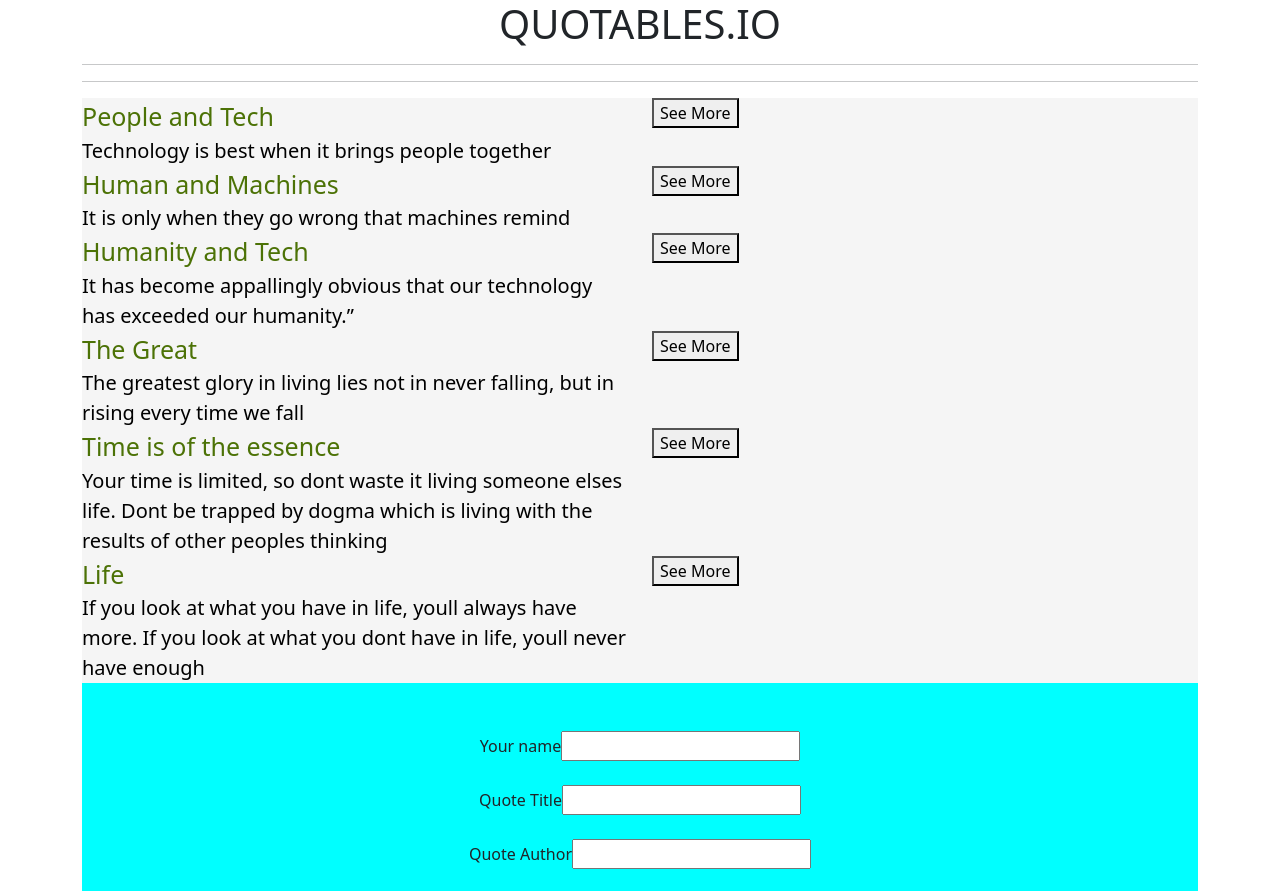
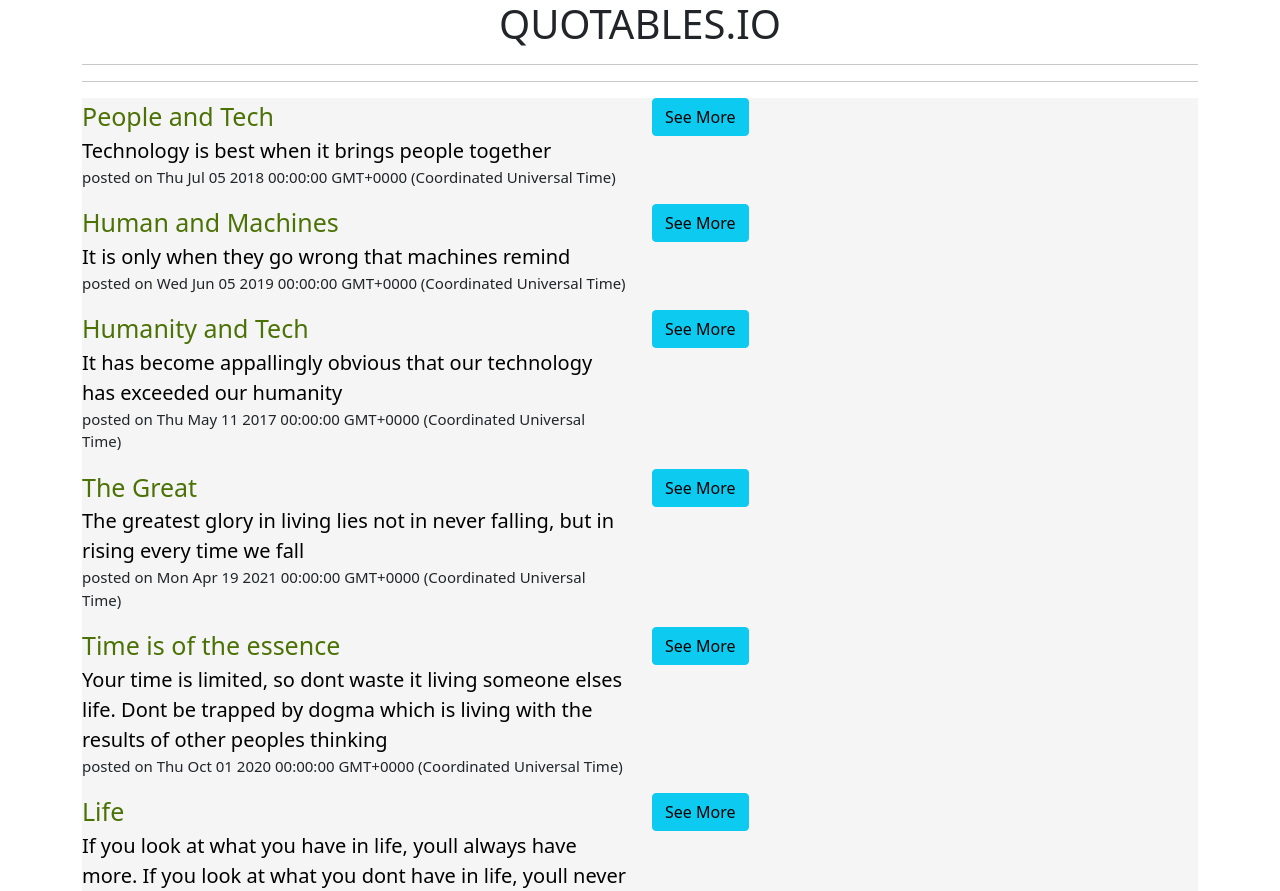
Before and after one commit to Blaisehala/NG, an Angular app: page / in a window 1280 px wide. Shown: the top 891 px of the page. Built offline with nearby package versions, Linux system fonts and the light colour scheme.

Commit message:
st:pipe inclusion

```diff
--- a/src/app/quote-form/quote-form.component.html
+++ b/src/app/quote-form/quote-form.component.html
@@ -4,24 +4,15 @@
     <div class="col">
       <div class="form1 p-5 text-center" >
         <form action="">
-
-
       <label for="">Your name</label>
       <input type="text"><br><br>
-
-
       <label for="">Quote Title</label>
       <input type="text"><br><br>
-
-      <label for=""> Quote Author </label>
-      <input type="text"><br><br>
-
       <label for="">Quote</label>
       <textarea name="" id="" cols="30" rows="5"></textarea><br><br>
 
 
       <button class="btn btn-info">Add Quote</button>
-
         </form>
 
       </div>
--- a/src/app/quote.ts
+++ b/src/app/quote.ts
@@ -1,7 +1,7 @@
 export class Quote {
 
   showDescription:boolean;
-  constructor(public id:number, public name:string, public description:string){
+  constructor(public id:number, public name:string, public description:string, public postDate:Date){
 this.showDescription=false;
   }
 
--- a/src/app/quote/quote.component.css
+++ b/src/app/quote/quote.component.css
@@ -17,3 +17,7 @@
   font-size: 20px;
 
 }
+
+.time{
+  font-size: 15px;
+}
--- a/src/app/quote/quote.component.html
+++ b/src/app/quote/quote.component.html
@@ -10,6 +10,7 @@
         <div class="col-md-6">
           <div class="exp1">
             {{quote.name}}
+
           </div>
 
 
@@ -17,10 +18,13 @@
             {{quote.description}}
           </div>
 
+          <p class="time"> posted on {{quote.postDate}}</p>
+
+
 
         </div>
         <div class="col-md-6">
-          <button (click)="seeDetails(i)">See More</button>
+          <button class="btn btn-info" (click)="seeDetails(i)">See More</button>
         </div>
       </div>
 
--- a/src/app/quote/quote.component.ts
+++ b/src/app/quote/quote.component.ts
@@ -17,12 +17,12 @@ export class QuoteComponent implements OnInit {
   }
   quotes:Quote[]=[
 
-    new Quote(1,'People and Tech','Technology is best when it brings people together'),
-    new Quote(2,'Human and Machines','It is only when they go wrong that machines remind'),
-    new Quote(3,'Humanity and Tech','It has become appallingly obvious that our technology has exceeded our humanity.”'),
-    new Quote(4,'The Great','The greatest glory in living lies not in never falling, but in rising every time we fall'),
-    new Quote (5,'Time is of the essence','Your time is limited, so dont waste it living someone elses life. Dont be trapped by dogma which is living with the results of other peoples thinking'),
-    new Quote(6,'Life','If you look at what you have in life, youll always have more. If you look at what you dont have in life, youll never have enough'),
+    new Quote(1,'People and Tech','Technology is best when it brings people together', new Date(2018,6,5)),
+    new Quote(2,'Human and Machines','It is only when they go wrong that machines remind',new Date(2019,5,5)),
+    new Quote(3,'Humanity and Tech','It has become appallingly obvious that our technology has exceeded our humanity',new Date(2017,4,11)),
+    new Quote(4,'The Great','The greatest glory in living lies not in never falling, but in rising every time we fall',new Date(2021,3,19)),
+    new Quote (5,'Time is of the essence','Your time is limited, so dont waste it living someone elses life. Dont be trapped by dogma which is living with the results of other peoples thinking',new Date(2020,9,1)),
+    new Quote(6,'Life','If you look at what you have in life, youll always have more. If you look at what you dont have in life, youll never have enough',new Date(2015,9,20)),
   ];
 
   quoteRead(isComplete, index){
```
